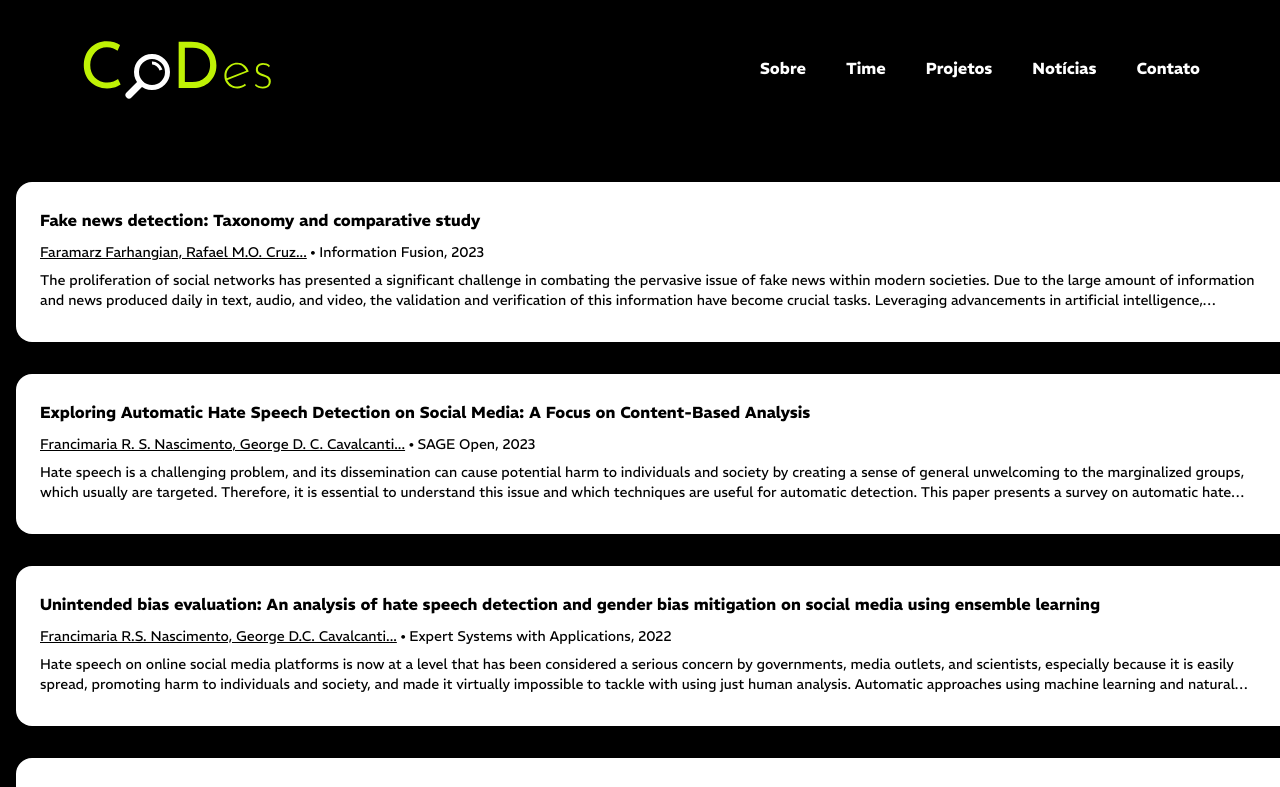
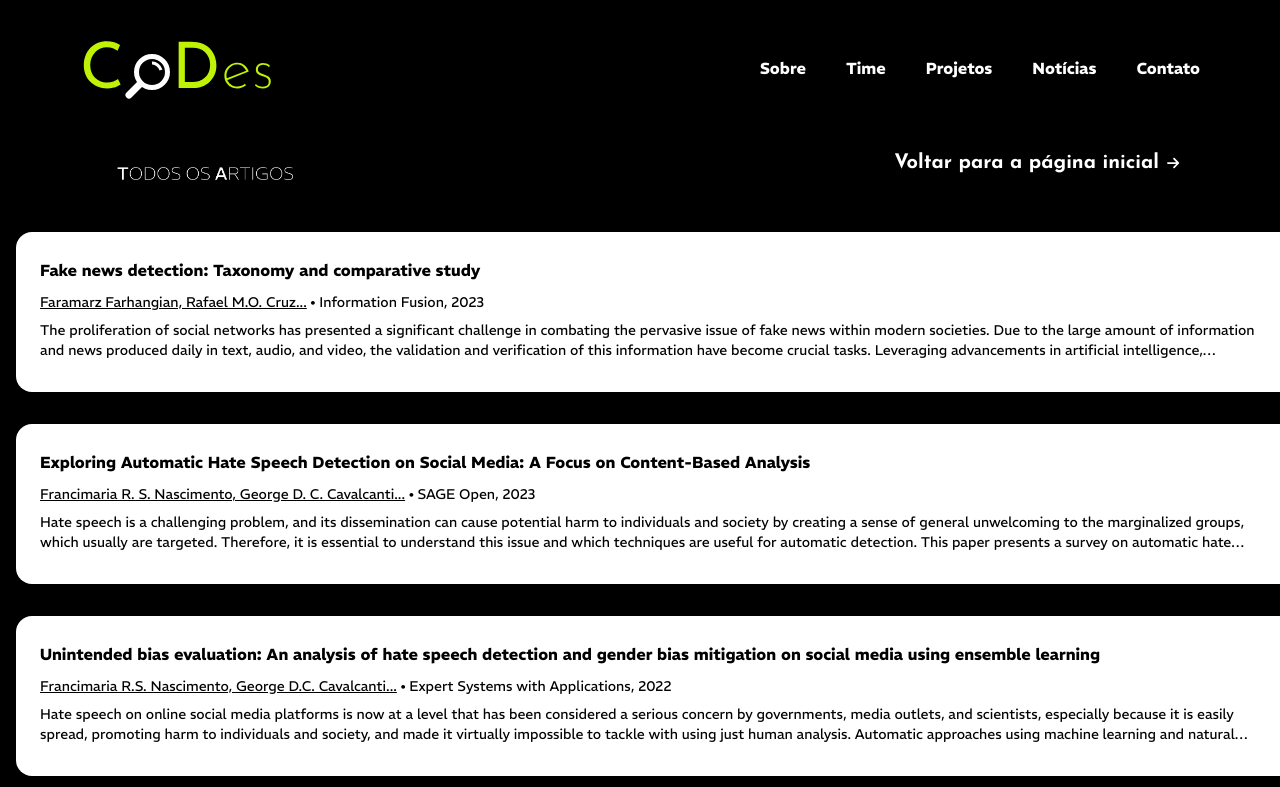
Before and after one commit to codesgroup/codesgroup.github.io, a React (Create React App) app: page /artigos in a window 1280 px wide. Shown: the top 787 px of the page. Built offline with nearby package versions, Linux system fonts and the light colour scheme.

Commit message:
site finalizado

```diff
--- a/src/components/MenuArtigos.css
+++ b/src/components/MenuArtigos.css
@@ -15,30 +15,46 @@
 body {
   font-family: 'REM', sans-serif;
 }
+
 .outer-container {
-    background-color: #000000;
+  background-color: #000000; /* Ensure this matches the intended background color */
 }
 
 .menu-artigos {
-    background-color: #000000;
+  background-color: #000000; /* Ensure this matches the intended background color */
+  padding-top: 10%;
 }
 
 .menu-artigos .w-full {
   display: flex;
   justify-content: space-between;
-    align-items: start;
+  align-items: flex-start; /* Align items to the top */
+}
+
+.logo-container {
+  margin-top: 20px; /* Adjust margin to position the logo lower */
 }
 
 .menu-artigos img {
   padding-left: 24px;
-    padding-top: 8px;
+  max-width: 200px; /* Adjust size if necessary */
+  height: auto; /* Maintain aspect ratio */
 }
 
 .menu-artigos .link-custom {
-    margin-top: 8px;
+  margin-top: 0; /* Remove top margin */
   margin-right: 24px;
   text-decoration: none;
   color: inherit;
+  display: flex;
+  align-items: center; /* Align text and icon vertically */
+  position: absolute;
+  top: 20px; /* Position link at the top */
+  right: 24px; /* Align link to the extreme right */
+}
+
+.menu-artigos .icon-custom {
+  margin-left: 8px; /* Space between text and icon */
 }
 
 .artigo-item .artigo-text {
--- a/src/components/MenuArtigos.jsx
+++ b/src/components/MenuArtigos.jsx
@@ -3,7 +3,7 @@ import { FontAwesomeIcon } from '@fortawesome/react-fontawesome';
 import { faArrowRight } from '@fortawesome/free-solid-svg-icons';
 import Artigo from './Artigo';
 import './MenuArtigos.css';
-import ArtigosLogo from '../assets/ARTIGOS.png';
+import TodosArtigosLogo from '../assets/TODOS OS ARTIGOS .png';
 import { Link } from 'react-router-dom';
 import { TopBar } from './TopBar';
 
@@ -30,12 +30,12 @@ export const MenuArtigos = () => {
   }, []);
 
   return (
-    <div id="outer-container" className="outer-container" style={{ backgroundColor: '#DFEFA6' }}>
+    <div id="outer-container" className="outer-container">
       <TopBar />
       <div id="menu-artigos" className="menu-artigos py-10 flex flex-col items-center">
         <div className="w-full flex justify-between items-start mb-12">
-          <img src={ArtigosLogo} alt="Imagem" className="pl-24 pt-8" />
-          <Link to="/" className="link-custom mt-8 mr-24">
+          <img src={TodosArtigosLogo} alt="Logo" className="logo"  style={{ marginTop: '10%' , marginLeft:'1%', width:'fit-content', height:'fit-content'}} />
+          <Link to="/" className="link-custom" style={{ marginTop: '10%', marginRight:'6%' }}>
             Voltar para a página inicial <FontAwesomeIcon icon={faArrowRight} className="icon-custom" />
           </Link>
         </div>
--- a/src/components/MenuNoticias.jsx
+++ b/src/components/MenuNoticias.jsx
@@ -3,7 +3,7 @@ import { FontAwesomeIcon } from '@fortawesome/react-fontawesome';
 import { faArrowRight } from '@fortawesome/free-solid-svg-icons';
 import Noticia from './Noticia';
 import './MenuNoticias.css'; // Specific CSS for MenuNoticias
-import NoticiasLogo from '../assets/NOTÍCIAS.png';
+import NoticiasLogo from '../assets/TODAS AS NOTÍCIAS.png';
 import { Link } from 'react-router-dom';
 import { TopBar } from './TopBar';
 
--- a/src/components/NoticiasDetalhadas.css
+++ b/src/components/NoticiasDetalhadas.css
@@ -107,3 +107,14 @@ body {
   font-size: 1rem;
   font-family: 'REM', sans-serif;
 }
+.noticia-subtitle {
+  margin-bottom: 4vh;
+  font-size: 1.1rem;
+  font-weight: 500;
+  margin-left: 20%;
+  margin-right: 20%;
+  color: #000000;
+  font-family: 'REM', sans-serif;
+  text-align: left;
+  width: 65%;
+}
--- a/src/components/NoticiasDetalhadas.jsx
+++ b/src/components/NoticiasDetalhadas.jsx
@@ -42,6 +42,7 @@ const NoticiasDetalhadas = () => {
           />
           <h1>{noticia.title}</h1>
         </div>
+        <h2 className="noticia-subtitle">{noticia.subtitulo}</h2> {/* Add subtitle here */}
         <a href={noticia.link} target="_blank" rel="noopener noreferrer" className="noticia-link">Leia a noticia completa</a>
         <p className="noticia-date">{noticia.date}</p>
         <p className="noticia-author">Por: {noticia.author}</p>
```
Also changed, not shown: src/assets/TODAS AS NOTÍCIAS.png (added), src/assets/TODOS OS ARTIGOS .png (added). Lines whose indentation alone changed are shown as unchanged.
